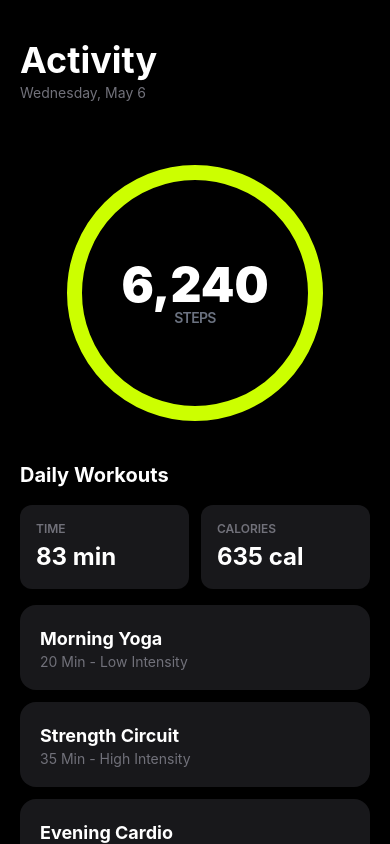
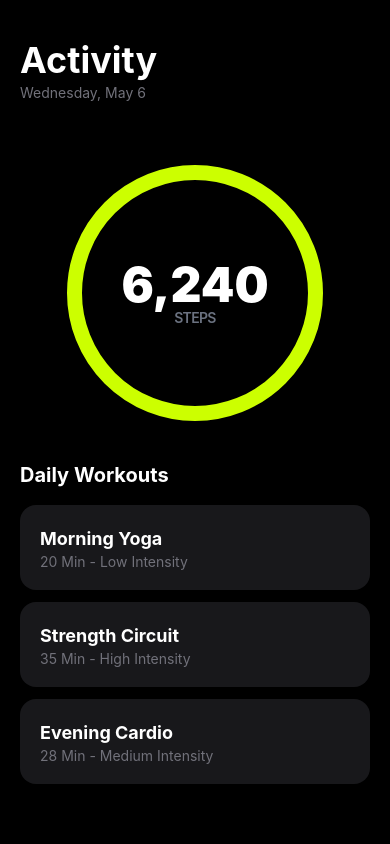
Before and after one commit to Lashang554/Fitness_tech, a React Native app: screen / in a window 390 px wide. Built offline with nearby package versions, Linux system fonts and the light colour scheme.

Commit message:
Revert "Show workout totals on home"
This reverts commit 02e903525e678a48f48684894dff076323c4b005.

```diff
--- a/src/screens/home/HomeScreen.tsx
+++ b/src/screens/home/HomeScreen.tsx
@@ -2,10 +2,9 @@ import { Text, TouchableOpacity, View } from 'react-native';
 import { Header } from '../../components/common/Header';
 import { ScreenWrapper } from '../../components/common/ScreenWrapper';
 import { useWorkout } from '../../hooks/useWorkout';
-import { formatCalories, formatMinutes } from '../../utils/formatters';
 
 export function HomeScreen() {
-  const { workouts, totalCalories, totalMinutes } = useWorkout();
+  const { workouts } = useWorkout();
 
   return (
     <ScreenWrapper>
@@ -21,18 +20,6 @@ export function HomeScreen() {
       </View>
 
       <Text className="mb-4 text-xl font-bold text-white">Daily Workouts</Text>
-      <View className="mb-4 flex-row gap-3">
-        <View className="flex-1 rounded-xl bg-zinc-900 p-4">
-          <Text className="text-xs font-semibold uppercase text-zinc-500">Time</Text>
-          <Text className="mt-1 text-2xl font-bold text-white">{formatMinutes(totalMinutes)}</Text>
-        </View>
-        <View className="flex-1 rounded-xl bg-zinc-900 p-4">
-          <Text className="text-xs font-semibold uppercase text-zinc-500">Calories</Text>
-          <Text className="mt-1 text-2xl font-bold text-white">
-            {formatCalories(totalCalories)}
-          </Text>
-        </View>
-      </View>
       {workouts.map((workout) => (
         <View key={workout.id} className="mb-3 rounded-2xl bg-zinc-900 p-5">
           <Text className="text-lg font-bold text-white">{workout.title}</Text>
```
